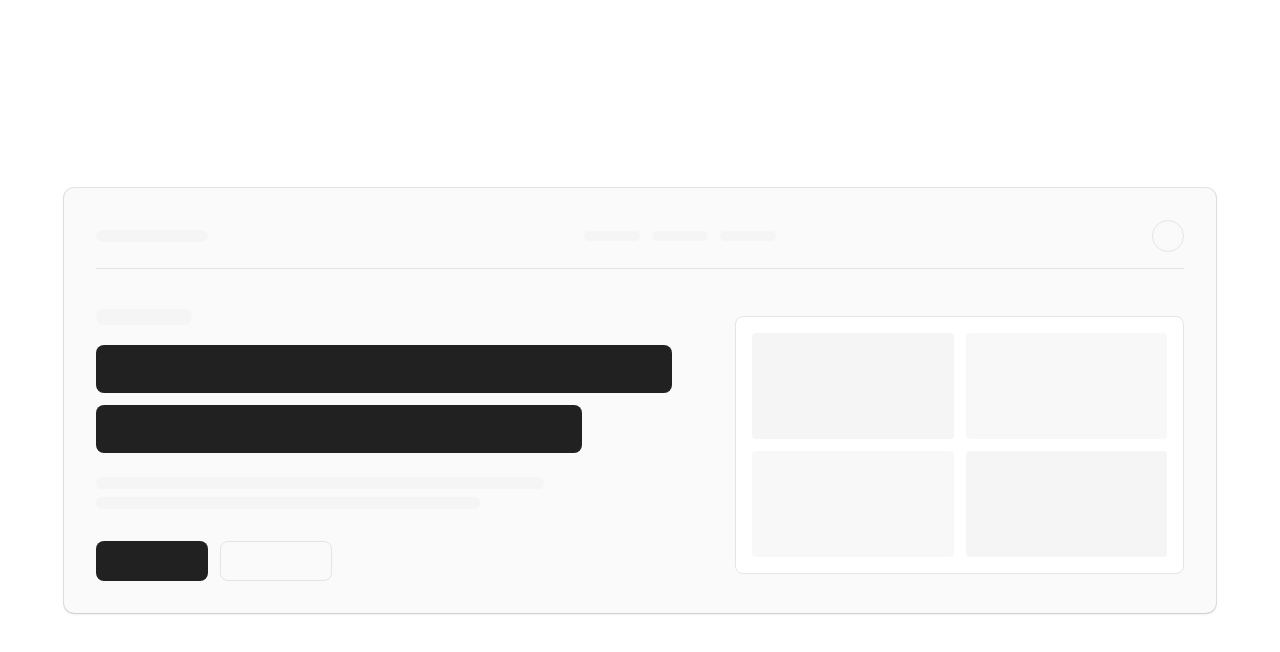
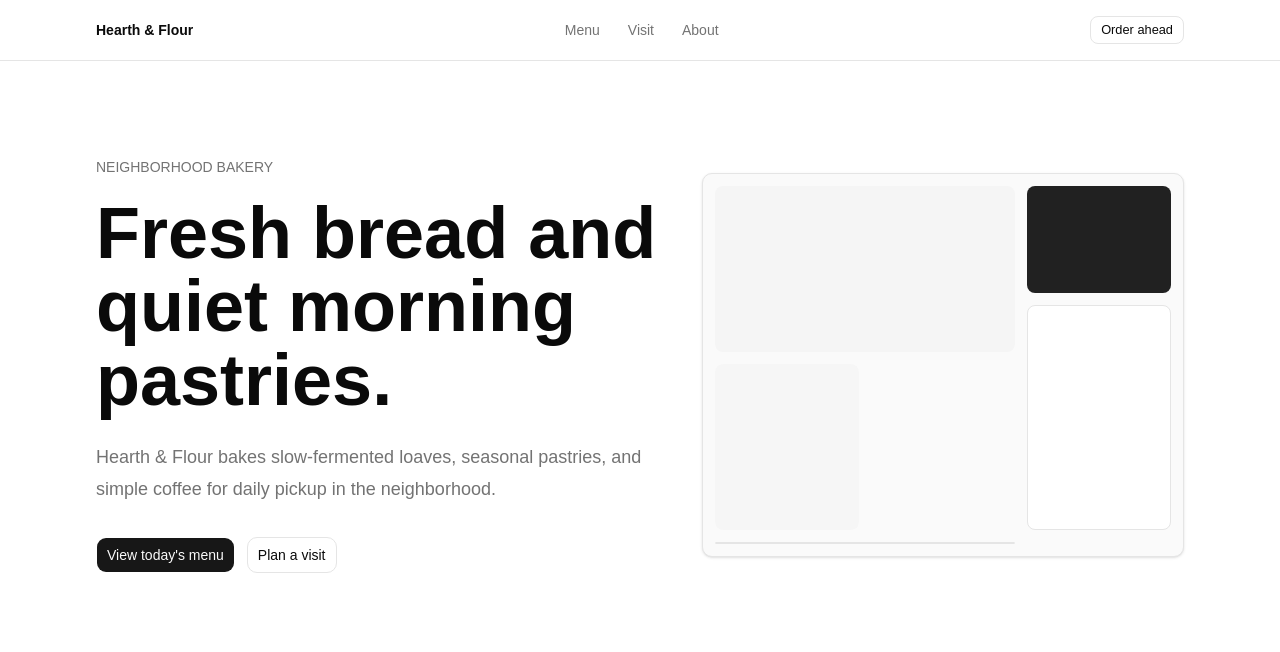
Before and after one commit to MantasImb/bakery-website, a Next.js app: page / in a window 1280 px wide. Shown: the top 652 px of the page. Built offline with nearby package versions, Linux system fonts and the light colour scheme.

Commit message:
phase 3 implementation, navbar and hero section

```diff
--- a/app/page.tsx
+++ b/app/page.tsx
@@ -1,55 +1,77 @@
-import { Card, CardContent } from "@/components/ui/card";
+import { Button } from "@/components/ui/button";
+
+const navigationItems = ["Menu", "Visit", "About"];
 
 export default function Home() {
   return (
-    <main className="flex min-h-svh items-center justify-center bg-background px-5 py-8 text-foreground sm:px-8">
-      <h1 className="sr-only">Bakery website foundation</h1>
+    <main className="min-h-svh bg-background text-foreground">
+      <header className="border-b border-border bg-background">
+        <nav
+          aria-label="Primary navigation"
+          className="mx-auto flex max-w-6xl items-center justify-between gap-6 px-5 py-4 sm:px-8"
+        >
+          <a
+            href="#home"
+            className="text-sm font-semibold tracking-normal text-foreground"
+          >
+            Hearth & Flour
+          </a>
+
+          <div className="hidden items-center gap-7 text-sm text-muted-foreground sm:flex">
+            {navigationItems.map((item) => (
+              <a
+                key={item}
+                href={`#${item.toLowerCase()}`}
+                className="transition-colors hover:text-foreground"
+              >
+                {item}
+              </a>
+            ))}
+          </div>
+
+          <Button asChild variant="outline" size="sm">
+            <a href="#visit">Order ahead</a>
+          </Button>
+        </nav>
+      </header>
+
       <section
-        aria-label="Website foundation shell"
-        className="w-full max-w-6xl"
+        id="home"
+        className="mx-auto grid max-w-6xl gap-10 px-5 py-16 sm:px-8 sm:py-20 lg:grid-cols-[1.08fr_0.92fr] lg:items-center lg:py-24"
       >
-        <Card className="rounded-lg border-border bg-surface p-0 shadow-sm">
-          <CardContent className="p-4 sm:p-6 lg:p-8">
-            <div aria-hidden="true" className="space-y-10">
-              <div className="flex items-center justify-between gap-6 border-b border-border pb-4">
-                <div className="h-3 w-28 rounded-full bg-muted" />
-                <div className="hidden items-center gap-3 sm:flex">
-                  <div className="h-2.5 w-14 rounded-full bg-muted" />
-                  <div className="h-2.5 w-14 rounded-full bg-muted" />
-                  <div className="h-2.5 w-14 rounded-full bg-muted" />
-                </div>
-                <div className="h-8 w-8 rounded-full border border-border" />
-              </div>
+        <div className="max-w-3xl">
+          <p className="text-sm font-medium uppercase tracking-normal text-muted-foreground">
+            Neighborhood bakery
+          </p>
+          <h1 className="mt-5 max-w-3xl text-5xl font-semibold leading-[1.02] tracking-normal text-foreground sm:text-6xl lg:text-7xl">
+            Fresh bread and quiet morning pastries.
+          </h1>
+          <p className="mt-6 max-w-2xl text-base leading-7 text-muted-foreground sm:text-lg sm:leading-8">
+            Hearth & Flour bakes slow-fermented loaves, seasonal pastries, and
+            simple coffee for daily pickup in the neighborhood.
+          </p>
 
-              <div className="grid gap-8 lg:grid-cols-[1.15fr_0.85fr] lg:items-center">
-                <div className="space-y-5">
-                  <div className="h-4 w-24 rounded-full bg-muted" />
-                  <div className="space-y-3">
-                    <div className="h-12 w-full max-w-xl rounded-md bg-foreground/90" />
-                    <div className="h-12 w-4/5 max-w-lg rounded-md bg-foreground/90" />
-                  </div>
-                  <div className="space-y-2 pt-1">
-                    <div className="h-3 w-full max-w-md rounded-full bg-muted" />
-                    <div className="h-3 w-5/6 max-w-sm rounded-full bg-muted" />
-                  </div>
-                  <div className="flex gap-3 pt-3">
-                    <div className="h-10 w-28 rounded-md bg-foreground/90" />
-                    <div className="h-10 w-28 rounded-md border border-border" />
-                  </div>
-                </div>
+          <div className="mt-8 flex flex-col gap-3 sm:flex-row">
+            <Button asChild size="lg">
+              <a href="#menu">View today&apos;s menu</a>
+            </Button>
+            <Button asChild variant="outline" size="lg">
+              <a href="#visit">Plan a visit</a>
+            </Button>
+          </div>
+        </div>
 
-                <div className="min-h-64 rounded-md border border-border bg-background p-4">
-                  <div className="grid h-full min-h-56 grid-cols-2 gap-3">
-                    <div className="rounded bg-muted" />
-                    <div className="rounded bg-muted/70" />
-                    <div className="rounded bg-muted/70" />
-                    <div className="rounded bg-muted" />
-                  </div>
-                </div>
-              </div>
-            </div>
-          </CardContent>
-        </Card>
+        <div
+          role="img"
+          aria-label="Bakery counter preview"
+          className="grid min-h-80 grid-cols-6 grid-rows-6 gap-3 rounded-lg border border-border bg-surface p-3 shadow-sm sm:min-h-96"
+        >
+          <div className="col-span-4 row-span-3 rounded-md bg-muted" />
+          <div className="col-span-2 row-span-2 rounded-md bg-foreground/90" />
+          <div className="col-span-2 row-span-4 rounded-md border border-border bg-background" />
+          <div className="col-span-2 row-span-3 rounded-md bg-muted/70" />
+          <div className="col-span-4 row-span-1 rounded-md border border-border bg-background" />
+        </div>
       </section>
     </main>
   );
```
